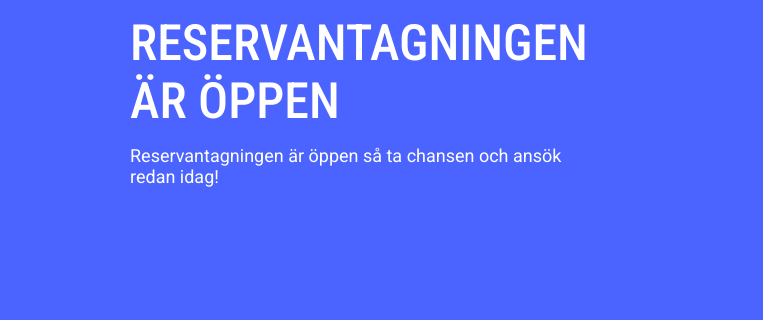
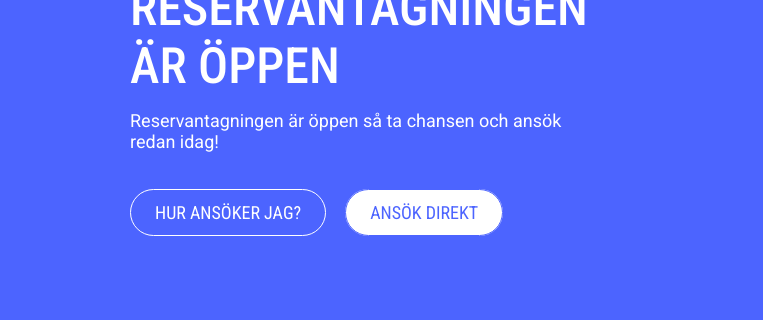
Before and after one commit to RobinBroberg/chas_landingpage, a plain HTML site: page index.html in a window 1280 px wide. Shown: the part 2771-3091 px from the top of the page, 0-763 px from the left. Drawn offline with Linux system fonts and the light colour scheme.

```diff
--- a/index.html
+++ b/index.html
@@ -159,6 +159,10 @@
           <h3>Studera hos oss</h3>
           <h2>RESERVANTAGNINGEN ÄR ÖPPEN</h2>
           <p>Reservantagningen är öppen så ta chansen och ansök redan idag!</p>
+          <div>
+            <a href="#" class="cta-button-how">HUR ANSÖKER JAG?</a>
+            <a href="#" class="cta-button-apply">ANSÖK DIREKT</a>
+          </div>
         </div>
         <div class="callToAction-box">
           <div>
--- a/style.css
+++ b/style.css
@@ -251,6 +251,39 @@
 .callToAction-box p {
   font-family: "Roboto", sans-serif;
   font-size: 18px;
+  margin-bottom: 50px;
+}
+.cta-button-how {
+  padding: 12px 24px;
+  border-color: white;
+  color: white;
+  border: solid 1px;
+  border-radius: 25px;
+  font-size: 16px;
+  font-size: large;
+  text-decoration: none;
+  font-family: "Roboto Condensed", sans-serif;
+  margin-right: 15px;
+}
+.cta-button-how:hover {
+  background-color: white;
+  color: rgb(76, 100, 255);
+}
+.cta-button-apply {
+  padding: 12px 24px;
+  border-color: #2b2f2f;
+  background-color: white;
+  color: rgb(76, 100, 255);
+  border: solid 1px;
+  border-radius: 25px;
+  font-size: 16px;
+  font-size: large;
+  text-decoration: none;
+  font-family: "Roboto Condensed", sans-serif;
+}
+.cta-button-apply:hover {
+  background-color: rgb(76, 100, 255);
+  color: white;
 }
 .callToAction-box-video {
   height: 600px;
@@ -258,7 +291,9 @@
   margin-right: 100px;
 }
 .footer {
+  display: grid;
   grid-area: footer;
+  grid-template-columns: repeat(3, 1fr);
   background-color: rgb(248, 249, 249);
   min-height: 400px;
 }
```
